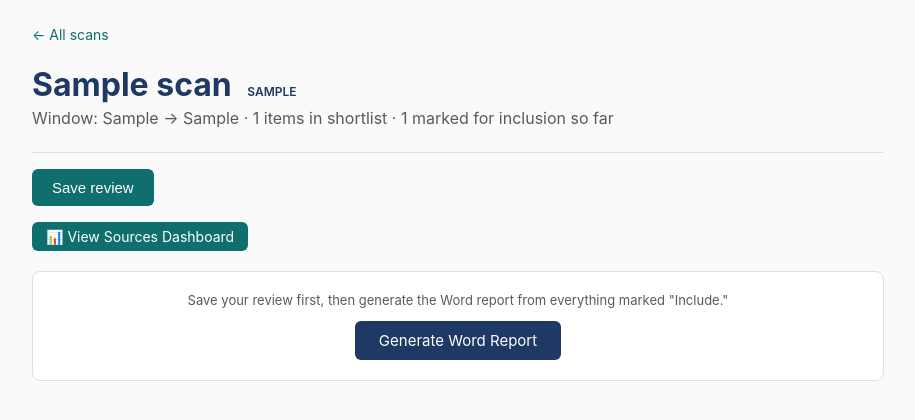
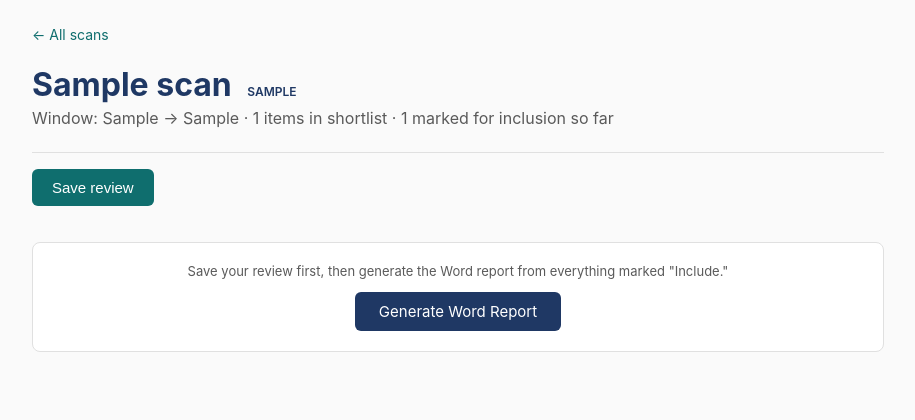
Before and after one commit to ajalil-123/rwanda-health-media-scanning-system, a Flask app: page /scan/1 in a window 1280 px wide. Shown: the part 53-473 px from the top of the page, without its empty margins (182-1097 px from the left). Run offline with Flask 3, Linux system fonts and the light colour scheme; tables that the repository leaves empty hold one stand-in row (values such as "Sample post").

Commit message:
Remove: Sources dashboard - simplify UI

```diff
--- a/webapp/app.py
+++ b/webapp/app.py
@@ -168,50 +168,6 @@ def run_scan_route():
     return redirect(url_for("view_scan", scan_id=result["scan_id"]))
 
 
-@app.route("/scan/<int:scan_id>/sources-dashboard")
-def sources_dashboard(scan_id):
-    scan_info = db.get_scan(scan_id)
-    if not scan_info:
-        flash(f"No scan found with id {scan_id}")
-        return redirect(url_for("index"))
-
-    import json
-    source_counts = {}
-    if scan_info.get("source_counts"):
-        try:
-            source_counts = json.loads(scan_info["source_counts"]) if isinstance(scan_info["source_counts"], str) else scan_info["source_counts"]
-        except (json.JSONDecodeError, TypeError):
-            source_counts = {}
-
-    # Organize sources by category for better display
-    sources_by_category = {
-        "search": [],
-        "direct_rss": [],
-        "web_scraper": [],
-        "research": [],
-    }
-
-    for source, counts in sorted(source_counts.items()):
-        if source == "Google News":
-            sources_by_category["search"].append((source, counts))
-        elif source == "PubMed":
-            sources_by_category["research"].append((source, counts))
-        elif source in [s["name"] for s in config.SCRAPE_SITES]:
-            sources_by_category["web_scraper"].append((source, counts))
-        else:
-            sources_by_category["direct_rss"].append((source, counts))
-
-    return render_template(
-        "sources_dashboard.html",
-        scan=scan_info,
-        sources_by_category=sources_by_category,
-        total_counts={
-            "collected": sum(c["collected"] for c in source_counts.values()),
-            "windowed": sum(c["windowed"] for c in source_counts.values()),
-            "relevant": sum(c["relevant"] for c in source_counts.values()),
-            "unique": sum(c["unique"] for c in source_counts.values()),
-        },
-    )
 
 
 @app.route("/scan/<int:scan_id>/generate-report")
--- a/webapp/templates/scan.html
+++ b/webapp/templates/scan.html
@@ -62,10 +62,6 @@
   </div>
 </form>
 
-<div class="dashboard-link">
-  <a href="{{ url_for('sources_dashboard', scan_id=scan.id) }}" class="btn btn-dashboard">📊 View Sources Dashboard</a>
-</div>
-
 <div class="generate-bar">
     <p class="generate-note">Save your review first, then generate the Word report from everything marked "Include."</p>
     <a class="btn btn-generate" href="{{ url_for('generate_report', scan_id=scan.id) }}">Generate Word Report</a>
```
